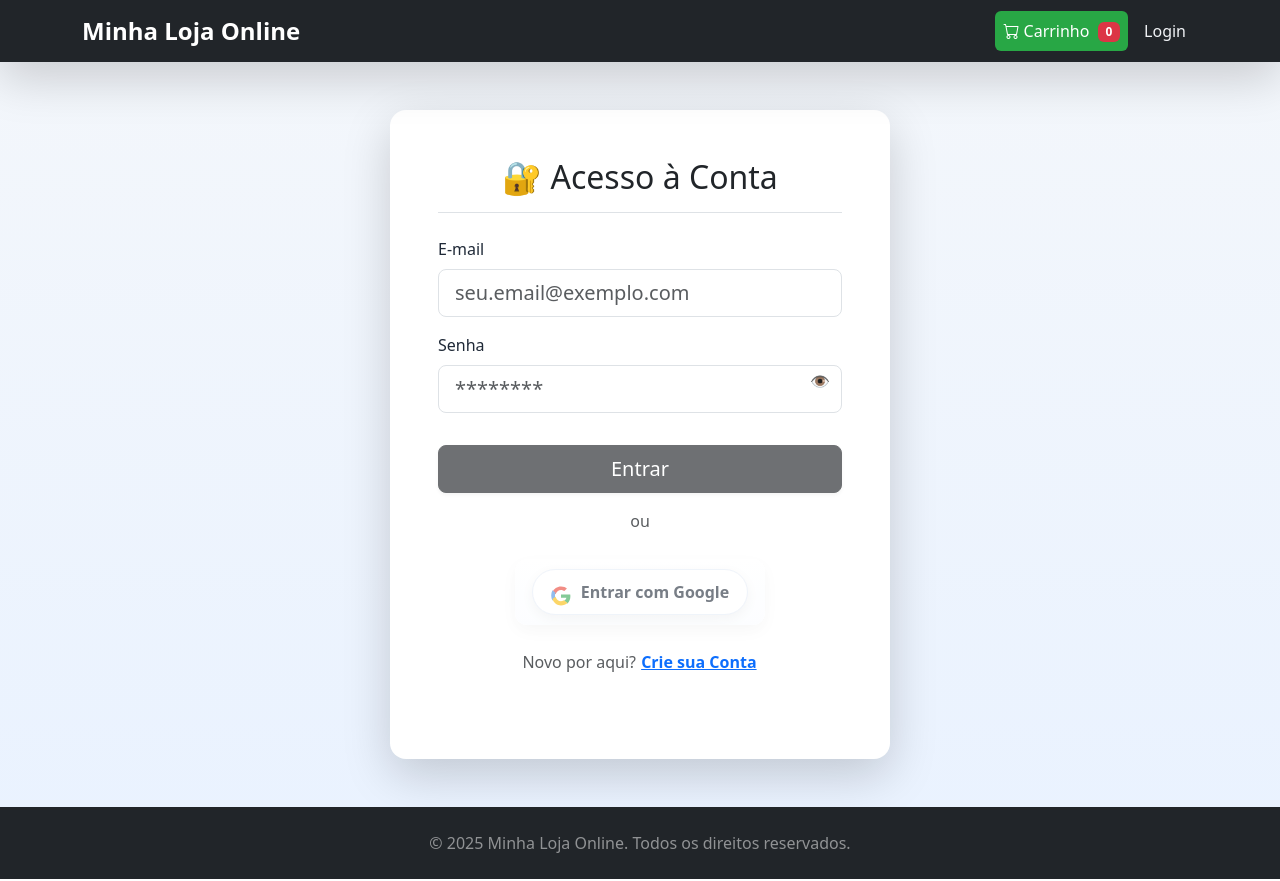
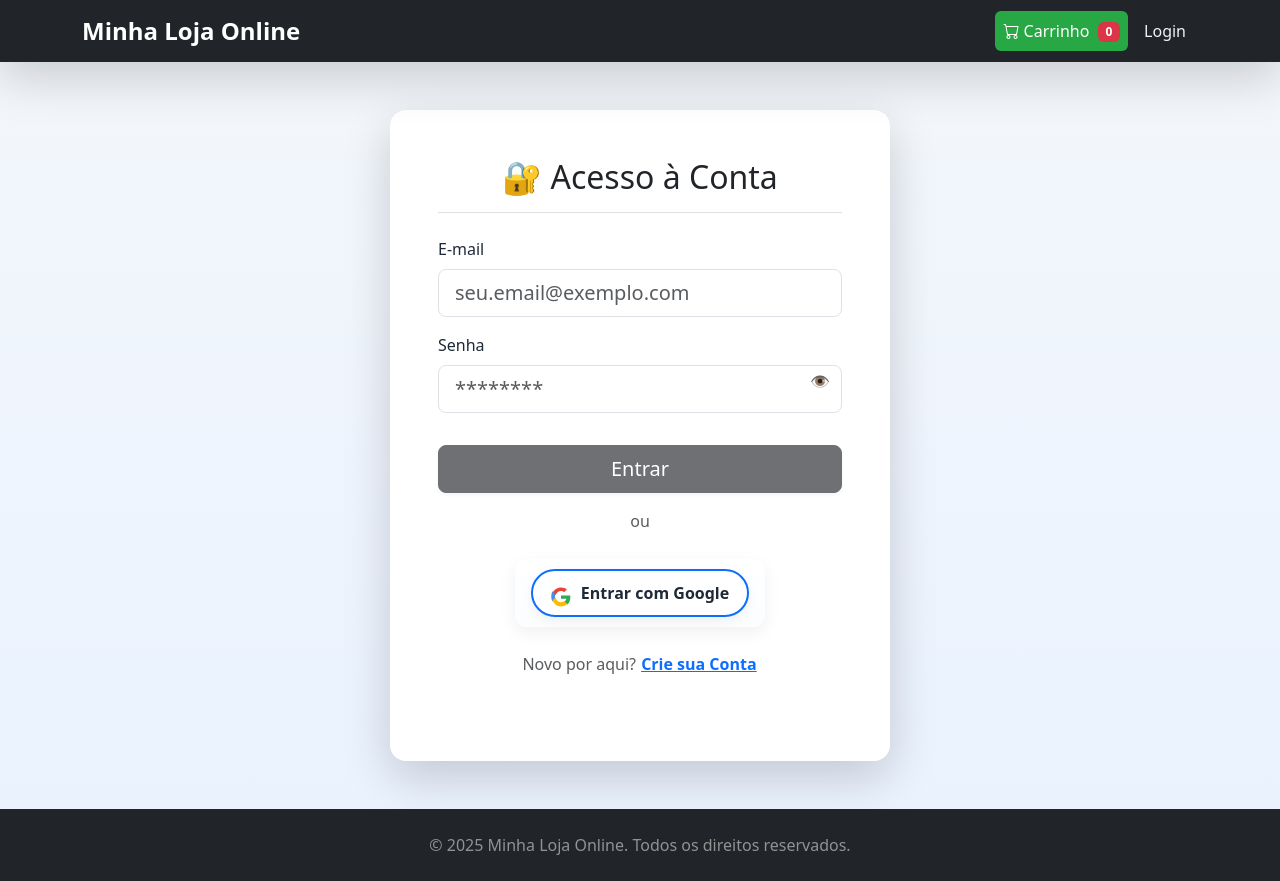
Before and after one commit to pcqvix1/ecommerce, a website: page index.html in a window 1280 px wide. Both pictures are taken after a click on the button "Login". Drawn offline with nearby package versions, Linux system fonts and the light colour scheme.

Commit message:
Update index.html

```diff
--- a/index.html
+++ b/index.html
@@ -138,11 +138,16 @@
             font-weight: 600;
             color: #1f2937;
             background: #fff;
-            border: 1px solid #e6edf8;
+            /* Borda mais visível para destacar o botão */
+            border: 2px solid #0d6efd; /* azul primário do Bootstrap */
             padding: 10px 18px;
             border-radius: 999px;
             box-shadow: 0 4px 12px rgba(2,6,23,0.06);
             cursor: pointer;
+        }
+        .btn-google-custom:focus {
+            outline: none;
+            box-shadow: 0 0 0 4px rgba(13,110,253,0.12);
         }
         .btn-google-custom .google-icon {
             width: 20px;
@@ -283,7 +288,7 @@
             </form>
             <div class="my-3 text-center text-muted">ou</div>
 
-            <div class="google-btn-container" id="google-login-container" style="pointer-events: none; opacity: 0.6;">
+            <div class="google-btn-container" id="google-login-container">
                 <div class="google-card">
                     <button id="custom-google-btn" type="button" class="btn-google-custom" aria-label="Entrar com Google">
                         <span class="google-icon">
@@ -853,9 +858,10 @@
         }
 
         function disableLoginButtons() {
+            // Apenas desabilita o botão de envio do formulário.
+            // O botão customizado do Google fica clicável — o handler interno já valida o reCAPTCHA
+            // antes de abrir o fluxo do Google e exibirá uma mensagem caso o reCAPTCHA não esteja resolvido.
             submitLoginBtn.disabled = true;
-            googleLoginContainer.style.pointerEvents = 'none';
-            googleLoginContainer.style.opacity = '0.6';
         }
 
 
```
